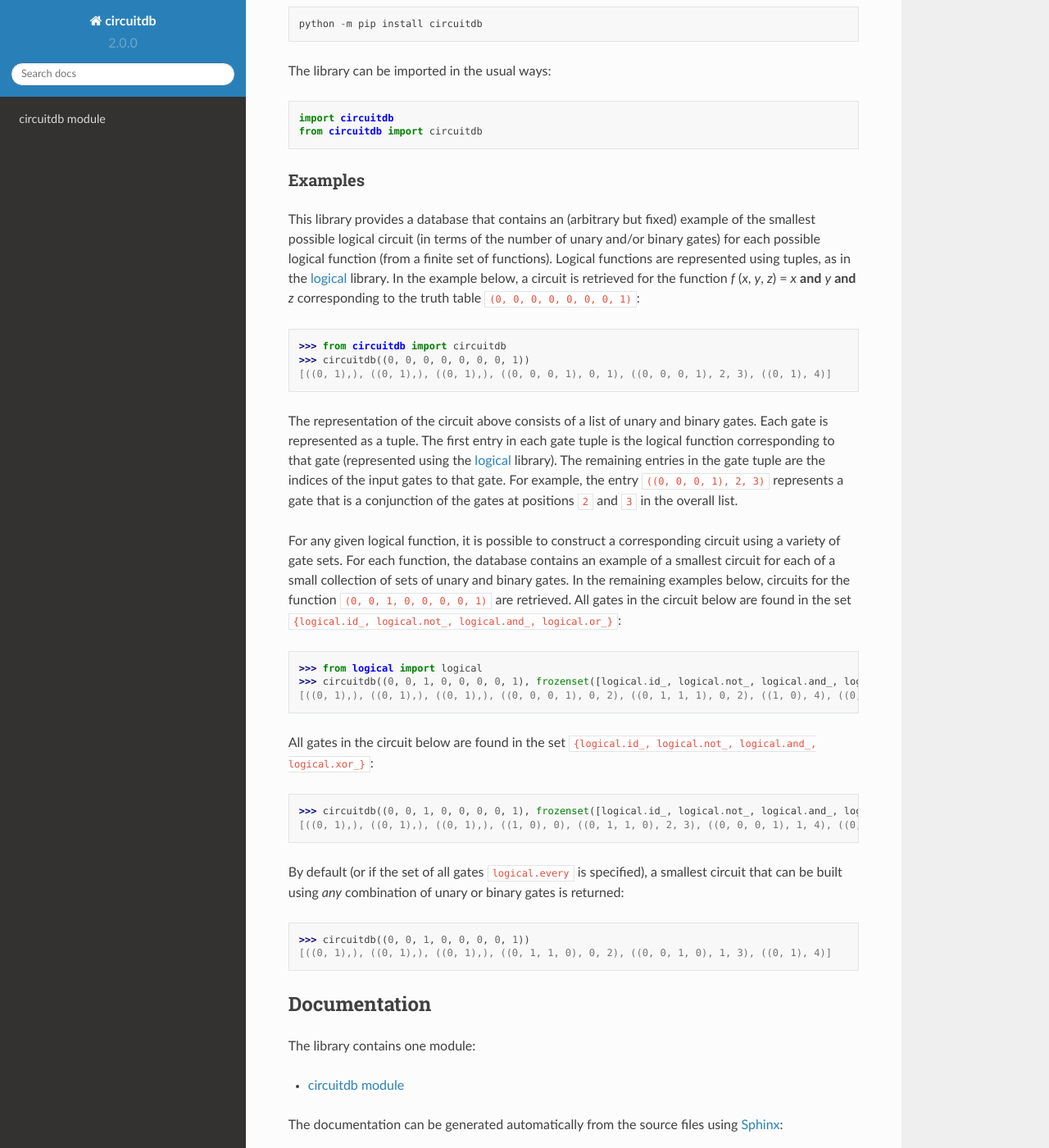
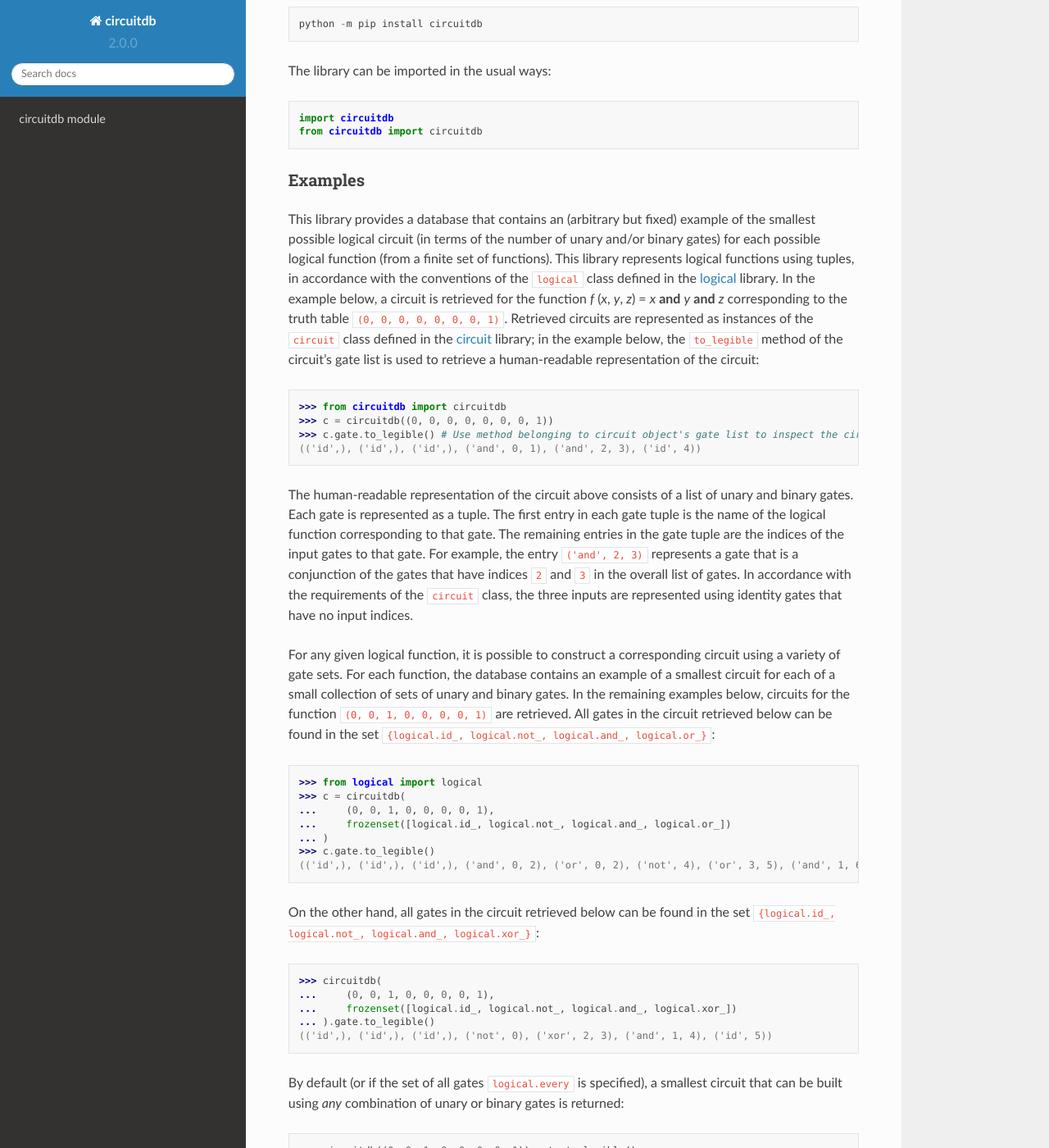
Before and after one commit to reity/circuitdb, a Sphinx documentation site: the page built from docs/index.rst, in a window 1280 px wide and 1400 px high, scrolled down 352 px. Shown: the whole window at 82% size. Built offline with Sphinx 7.4.7 and the Read the Docs theme 2.0.0, drawn with Linux system fonts in a browser that asks for light colours; some of the changed text lies outside the part shown.

Commit message:
Use circuit library to represent output; update README/docstrings/dependencies.

```diff
--- a/README.rst
+++ b/README.rst
@@ -35,32 +35,50 @@
 
 Examples
 ^^^^^^^^
-This library provides a database that contains an (arbitrary but fixed) example of the smallest possible logical circuit (in terms of the number of unary and/or binary gates) for each possible logical function (from a finite set of functions). Logical functions are represented using tuples, as in the `logical <https://pypi.org/project/logical/>`_ library. In the example below, a circuit is retrieved for the function *f* (*x*, *y*, *z*) = *x* **and** *y* **and** *z* corresponding to the truth table ``(0, 0, 0, 0, 0, 0, 0, 1)``::
+
+.. |logical| replace:: ``logical``
+.. _logical: https://logical.readthedocs.io/en/latest/_source/logical.html#logical.logical.logical
+
+.. |circuit| replace:: ``circuit``
+.. _circuit: https://circuit.readthedocs.io/en/latest/_source/circuit.html#circuit.circuit.circuit
+
+.. |to_legible| replace:: ``to_legible``
+.. _to_legible: https://circuit.readthedocs.io/en/latest/_source/circuit.html#circuit.circuit.gates.to_legible
+
+This library provides a database that contains an (arbitrary but fixed) example of the smallest possible logical circuit (in terms of the number of unary and/or binary gates) for each possible logical function (from a finite set of functions). This library represents logical functions using tuples, in accordance with the conventions of the |logical|_ class defined in the `logical <https://pypi.org/project/logical/>`__ library. In the example below, a circuit is retrieved for the function *f* (*x*, *y*, *z*) = *x* **and** *y* **and** *z* corresponding to the truth table ``(0, 0, 0, 0, 0, 0, 0, 1)``. Retrieved circuits are represented as instances of the |circuit|_ class defined in the `circuit <https://pypi.org/project/circuit/>`__ library; in the example below, the |to_legible|_ method of the circuit's gate list is used to retrieve a human-readable representation of the circuit::
 
     >>> from circuitdb import circuitdb
-    >>> circuitdb((0, 0, 0, 0, 0, 0, 0, 1))
-    [((0, 1),), ((0, 1),), ((0, 1),), ((0, 0, 0, 1), 0, 1), ((0, 0, 0, 1), 2, 3), ((0, 1), 4)]
+    >>> c = circuitdb((0, 0, 0, 0, 0, 0, 0, 1))
+    >>> c.gate.to_legible() # Use method belonging to circuit object's gate list to inspect the circuit.
+    (('id',), ('id',), ('id',), ('and', 0, 1), ('and', 2, 3), ('id', 4))
 
-The representation of the circuit above consists of a list of unary and binary gates. Each gate is represented as a tuple. The first entry in each gate tuple is the logical function corresponding to that gate (represented using the `logical <https://pypi.org/project/logical/>`_ library). The remaining entries in the gate tuple are the indices of the input gates to that gate. For example, the entry ``((0, 0, 0, 1), 2, 3)`` represents a gate that is a conjunction of the gates at positions ``2`` and ``3`` in the overall list.
+The human-readable representation of the circuit above consists of a list of unary and binary gates. Each gate is represented as a tuple. The first entry in each gate tuple is the name of the logical function corresponding to that gate. The remaining entries in the gate tuple are the indices of the input gates to that gate. For example, the entry ``('and', 2, 3)`` represents a gate that is a conjunction of the gates that have indices ``2`` and ``3`` in the overall list of gates. In accordance with the requirements of the |circuit|_ class, the three inputs are represented using identity gates that have no input indices.
 
-For any given logical function, it is possible to construct a corresponding circuit using a variety of gate sets. For each function, the database contains an example of a smallest circuit for each of a small collection of sets of unary and binary gates. In the remaining examples below, circuits for the function ``(0, 0, 1, 0, 0, 0, 0, 1)`` are retrieved. All gates in the circuit below are found in the set ``{logical.id_, logical.not_, logical.and_, logical.or_}``::
+For any given logical function, it is possible to construct a corresponding circuit using a variety of gate sets. For each function, the database contains an example of a smallest circuit for each of a small collection of sets of unary and binary gates. In the remaining examples below, circuits for the function ``(0, 0, 1, 0, 0, 0, 0, 1)`` are retrieved. All gates in the circuit retrieved below can be found in the set ``{logical.id_, logical.not_, logical.and_, logical.or_}``::
 
     >>> from logical import logical
-    >>> circuitdb((0, 0, 1, 0, 0, 0, 0, 1), frozenset([logical.id_, logical.not_, logical.and_, logical.or_]))
-    [((0, 1),), ((0, 1),), ((0, 1),), ((0, 0, 0, 1), 0, 2), ((0, 1, 1, 1), 0, 2), ((1, 0), 4), ((0, 1, 1, 1), 3, 5), ((0, 0, 0, 1), 1, 6), ((0, 1), 7)]
+    >>> c = circuitdb(
+    ...     (0, 0, 1, 0, 0, 0, 0, 1),
+    ...     frozenset([logical.id_, logical.not_, logical.and_, logical.or_])
+    ... )
+    >>> c.gate.to_legible()
+    (('id',), ('id',), ('id',), ('and', 0, 2), ('or', 0, 2), ('not', 4), ('or', 3, 5), ('and', 1, 6), ('id', 7))
 
-All gates in the circuit below are found in the set ``{logical.id_, logical.not_, logical.and_, logical.xor_}``::
+On the other hand, all gates in the circuit retrieved below can be found in the set ``{logical.id_, logical.not_, logical.and_, logical.xor_}``::
 
-    >>> circuitdb((0, 0, 1, 0, 0, 0, 0, 1), frozenset([logical.id_, logical.not_, logical.and_, logical.xor_]))
-    [((0, 1),), ((0, 1),), ((0, 1),), ((1, 0), 0), ((0, 1, 1, 0), 2, 3), ((0, 0, 0, 1), 1, 4), ((0, 1), 5)]
+    >>> circuitdb(
+    ...     (0, 0, 1, 0, 0, 0, 0, 1),
+    ...     frozenset([logical.id_, logical.not_, logical.and_, logical.xor_])
+    ... ).gate.to_legible()
+    (('id',), ('id',), ('id',), ('not', 0), ('xor', 2, 3), ('and', 1, 4), ('id', 5))
 
 .. |logical_every| replace:: ``logical.every``
 .. _logical_every: https://logical.readthedocs.io/en/latest/_source/logical.html#logical.logical.logical.every
 
 By default (or if the set of all gates |logical_every|_ is specified), a smallest circuit that can be built using *any* combination of unary or binary gates is returned::
 
-    >>> circuitdb((0, 0, 1, 0, 0, 0, 0, 1))
-    [((0, 1),), ((0, 1),), ((0, 1),), ((0, 1, 1, 0), 0, 2), ((0, 0, 1, 0), 1, 3), ((0, 1), 4)]
+    >>> circuitdb((0, 0, 1, 0, 0, 0, 0, 1)).gate.to_legible()
+    (('id',), ('id',), ('id',), ('xor', 0, 2), ('nimp', 1, 3), ('id', 4))
 
 Documentation
 -------------
--- a/docs/conf.py
+++ b/docs/conf.py
@@ -69,7 +69,8 @@
 # Allow references to classes defined in the Python documentation.
 intersphinx_mapping = {
     'python': ('https://docs.python.org/3', None),
-    'logical': ('https://logical.readthedocs.io/en/latest', None)
+    'logical': ('https://logical.readthedocs.io/en/latest', None),
+    'circuit': ('https://circuit.readthedocs.io/en/latest', None)
 }
 
 
--- a/setup.py
+++ b/setup.py
@@ -13,7 +13,8 @@
     packages=[name,],
     install_requires=[
         "bitlist~=0.7",
-        "logical~=1.0"
+        "logical~=1.0",
+        "circuit~=1.1"
     ],
     license="MIT",
     url="https://github.com/reity/circuitdb",
```
Also changed, not shown: 1 other file.
